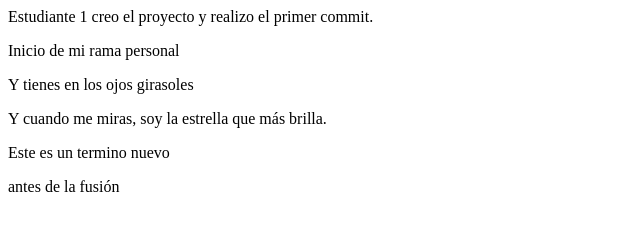
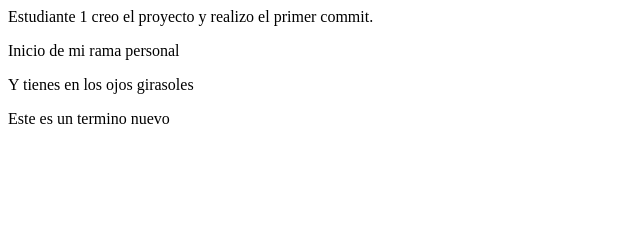
Before and after one commit to vazgiselle8-sys/practica-git-parejas, a plain HTML site: page index.html in a window 1280 px wide. Shown: the whole page, without its empty margins (0-640 px from the left). Drawn offline with Linux system fonts and the light colour scheme.

Commit message:
el commit n3

```diff
--- a/index.html
+++ b/index.html
@@ -1,6 +1,4 @@
 <p>Estudiante 1 creo el proyecto y realizo el primer commit.</p>
 <p>Inicio de mi rama personal</p>
 <p>Y tienes en los ojos girasoles <p>
-<p>Y cuando me miras, soy la estrella que más brilla.</p>
 <p>Este es un termino nuevo</p>
-<p>antes de la fusión</p>
```
